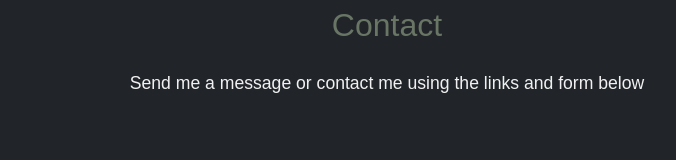
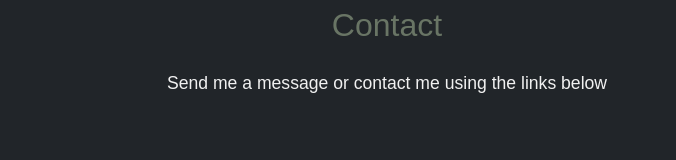
Before and after one commit to Ekene-Azubuko/portfolio-for-real, a React (Vite) app: page / in a window 1280 px wide. Shown: the part 8133-8293 px from the top of the page, without its empty margins (253-929 px from the left). Built offline with nearby package versions, Linux system fonts and the light colour scheme.

Commit message:
Update App.jsx

```diff
--- a/src/App.jsx
+++ b/src/App.jsx
@@ -183,7 +183,7 @@ function App() {
       <section className="contact-section" id="contact">
         <div className="contact-text">
           <h1>Contact</h1>
-          <p>Send me a message or contact me using the links and form below</p>
+          <p>Send me a message or contact me using the links below</p>
         </div>
         <div className="contacts">
           <div className="social-container">
```
